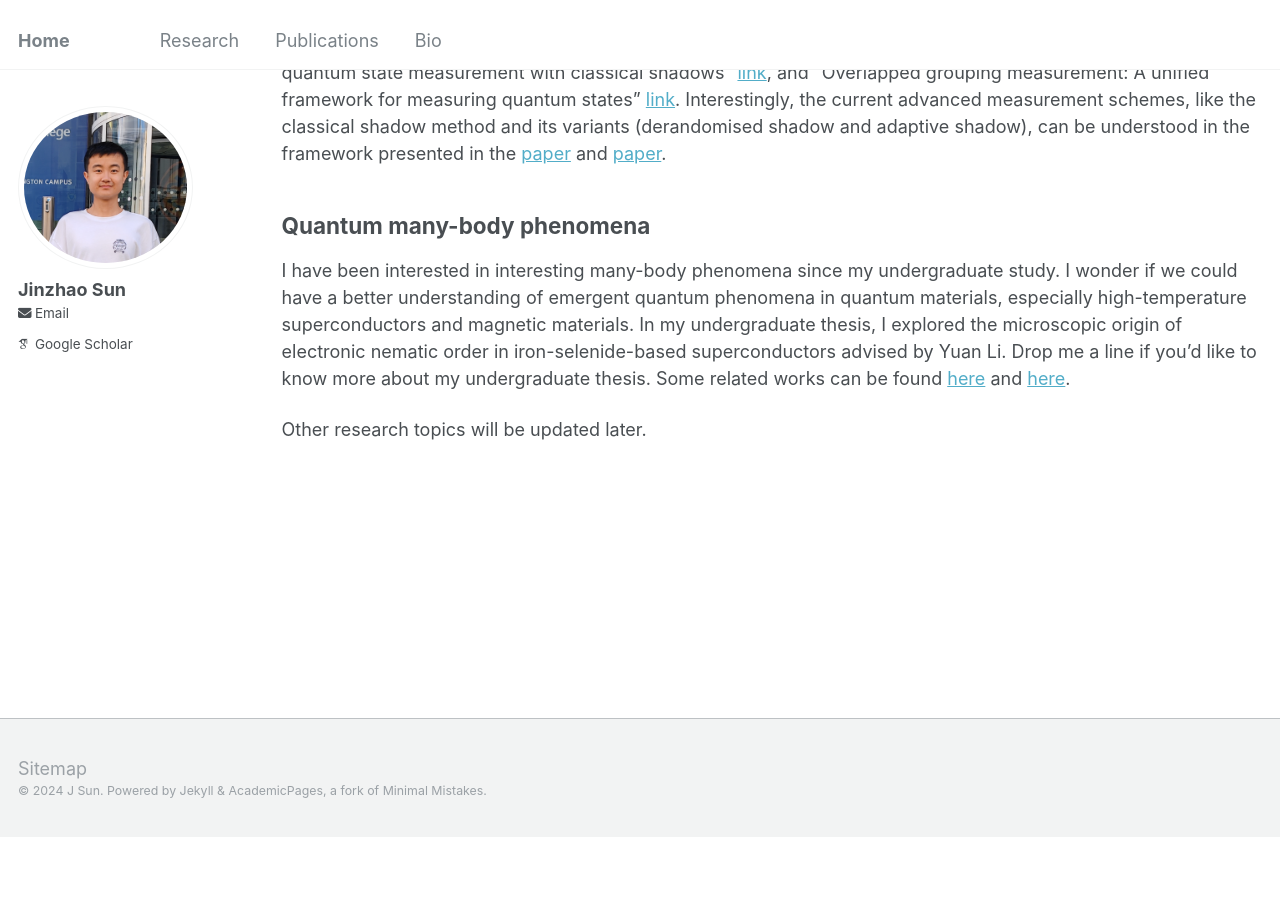
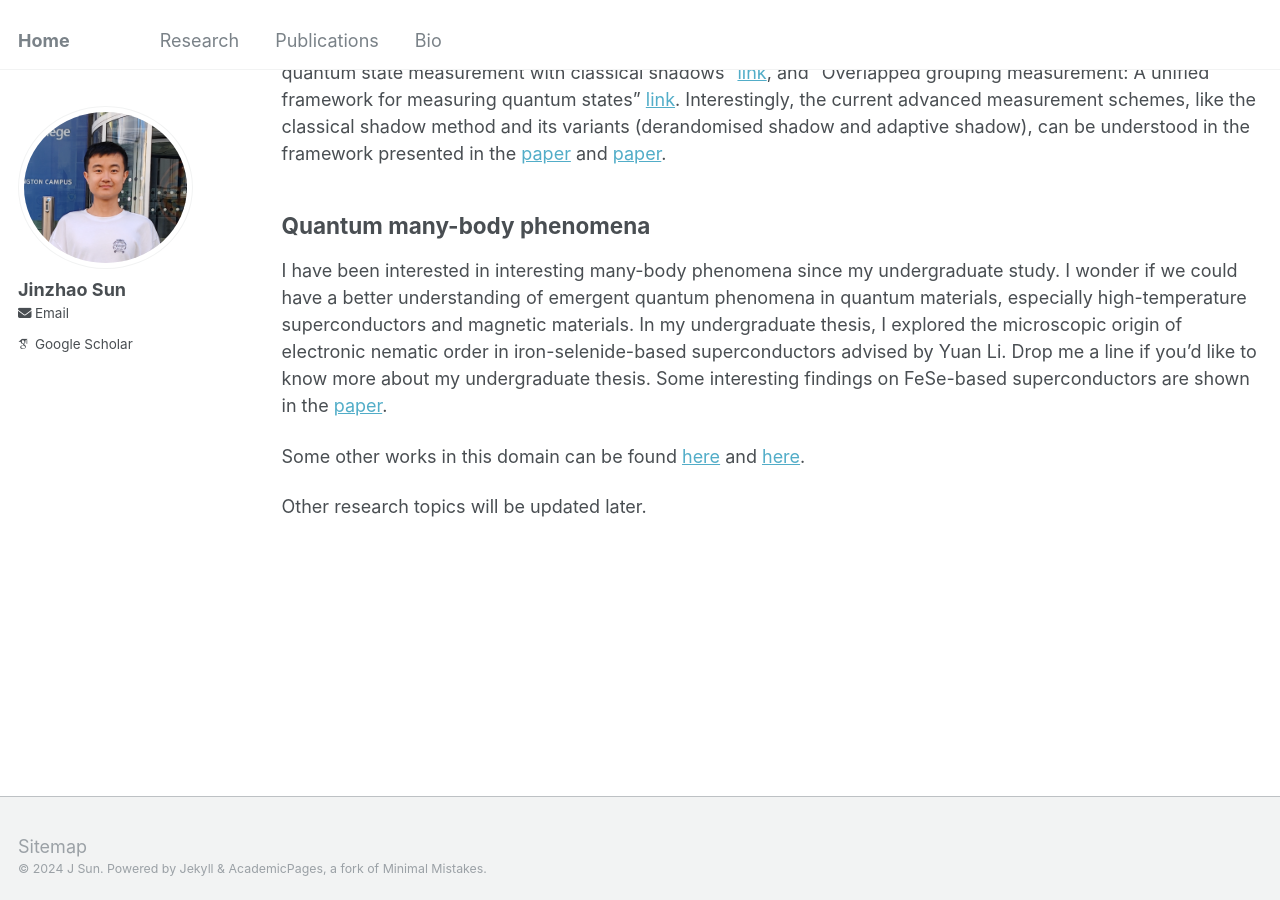
Before and after one commit to jinzhao-sun/jinzhao-sun.github.io, a Jekyll site: the page built from _pages/research.md, in a window 1280 px wide and 900 px high, scrolled down 4643 px. Built offline with Jekyll 4.4.1, drawn with Linux system fonts in a browser that asks for light colours; some web fonts are replaced; before the commit the page ends 5480 px from its top, so only the background shows below that.

Commit message:
Update research.md

```diff
--- a/_pages/research.md
+++ b/_pages/research.md
@@ -95,7 +95,9 @@ Apart from the circuit generation method developed in this work, fast quantum st
 Quantum many-body phenomena
 -----
 
-I have been interested in interesting many-body phenomena since my undergraduate study. I wonder if we could have a better understanding of emergent quantum phenomena in quantum materials, especially high-temperature superconductors and magnetic materials. In my undergraduate thesis, I explored the microscopic origin of electronic nematic order in iron-selenide-based superconductors advised by Yuan Li. Drop me a line if you'd like to know more about my undergraduate thesis. Some related works can be found [here](https://www.nature.com/articles/s41535-023-00604-4) and [here](https://www.sciencedirect.com/science/article/abs/pii/S209592731730628X).
+I have been interested in interesting many-body phenomena since my undergraduate study. I wonder if we could have a better understanding of emergent quantum phenomena in quantum materials, especially high-temperature superconductors and magnetic materials. In my undergraduate thesis, I explored the microscopic origin of electronic nematic order in iron-selenide-based superconductors advised by Yuan Li. Drop me a line if you'd like to know more about my undergraduate thesis. Some interesting findings on FeSe-based superconductors are shown in the [paper](https://arxiv.org/pdf/2407.05548).
+
+Some other works in this domain can be found [here](https://www.nature.com/articles/s41535-023-00604-4) and [here](https://www.sciencedirect.com/science/article/abs/pii/S209592731730628X).
 
 
 Other research topics will be updated later.
```
